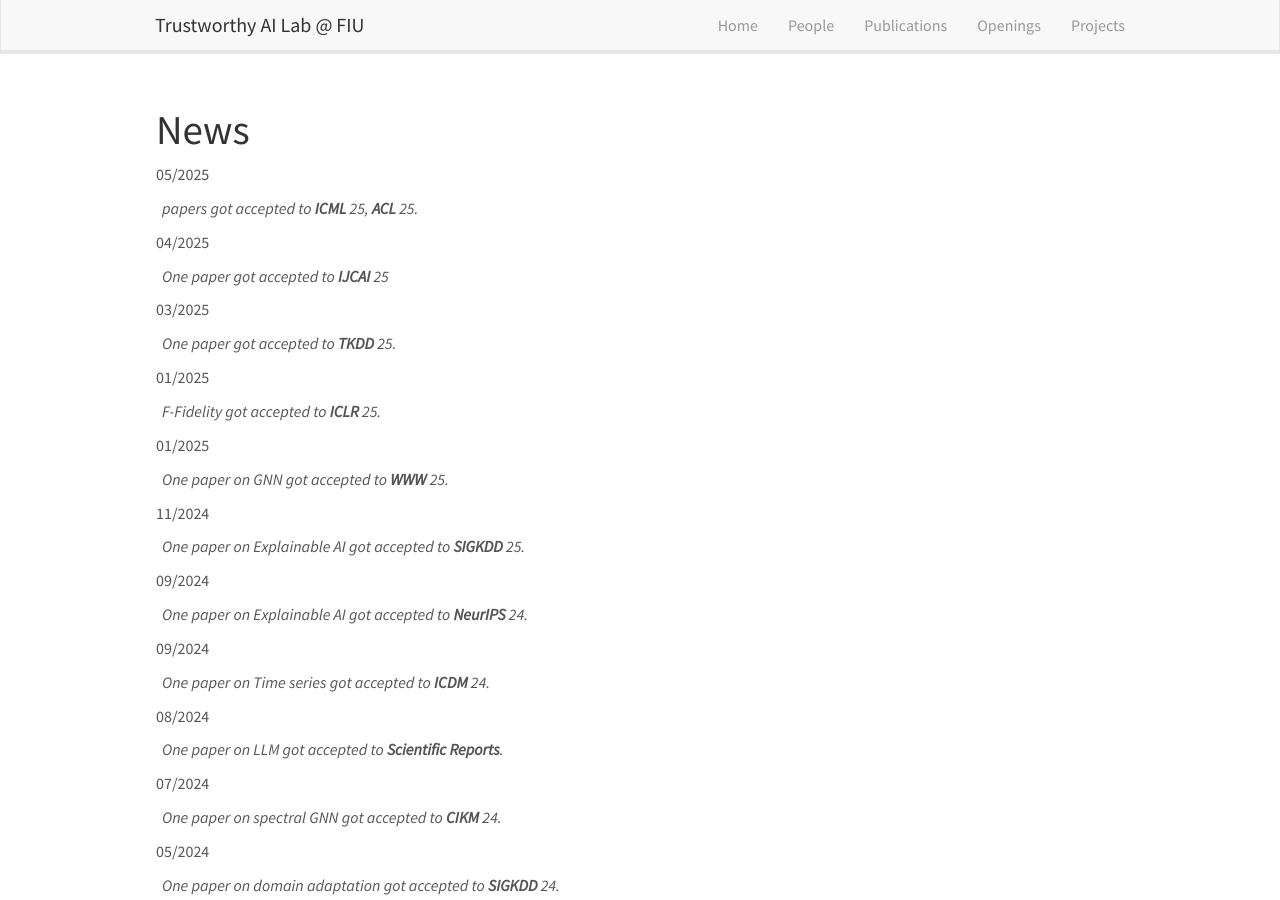
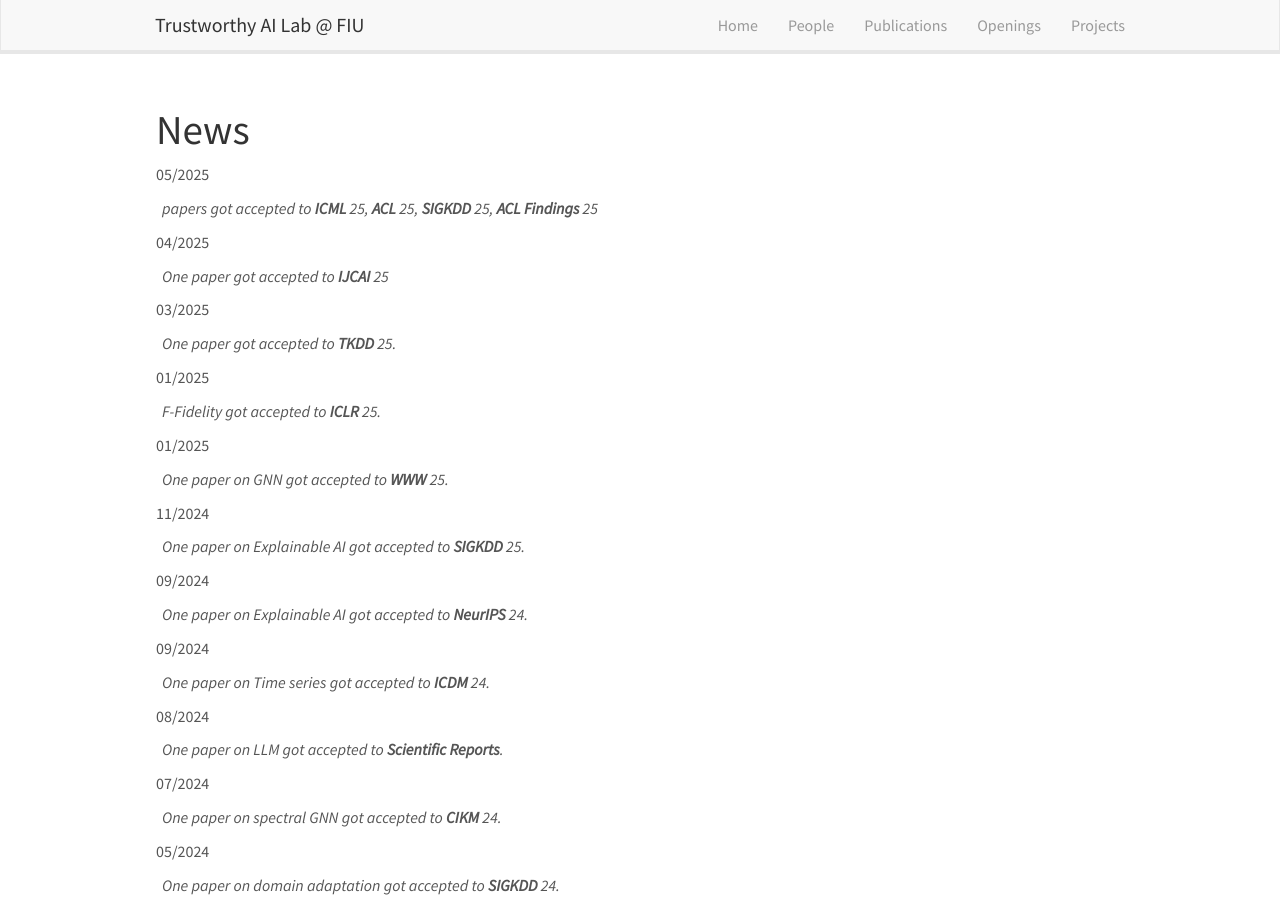
Before and after one commit to trustai4s-lab/trustai4s-lab.github.io, a Jekyll site: the page built from _pages/allnews.md, in a window 1280 px wide and 900 px high. Built offline with Jekyll 4.4.1, drawn with Linux system fonts in a browser that asks for light colours; nearby versions of some CDN libraries.

Commit message:
Update news.yml

```diff
--- a/_data/news.yml
+++ b/_data/news.yml
@@ -1,5 +1,5 @@
 - date: 05/2025
-  headline: papers got accepted to **ICML** 25, **ACL** 25.
+  headline: papers got accepted to **ICML** 25, **ACL** 25, **SIGKDD** 25, **ACL Findings** 25
 
 - date: 04/2025
   headline: One paper got accepted to **IJCAI** 25
```
